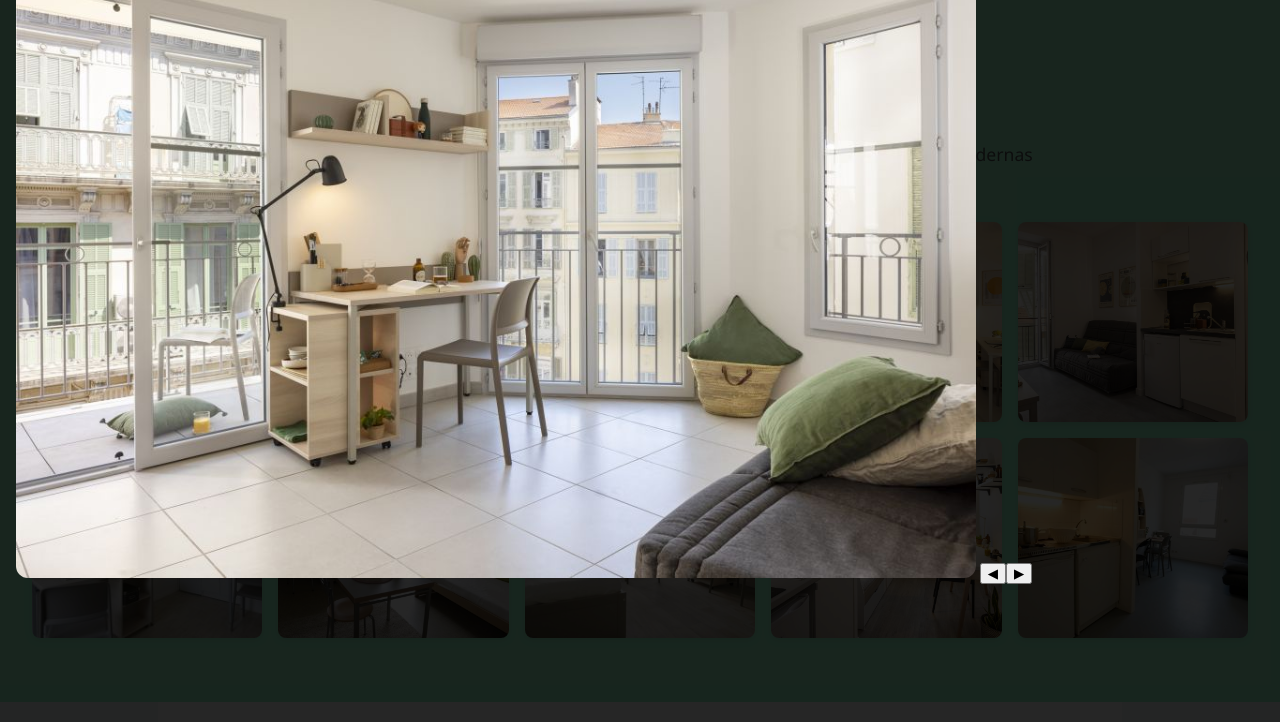
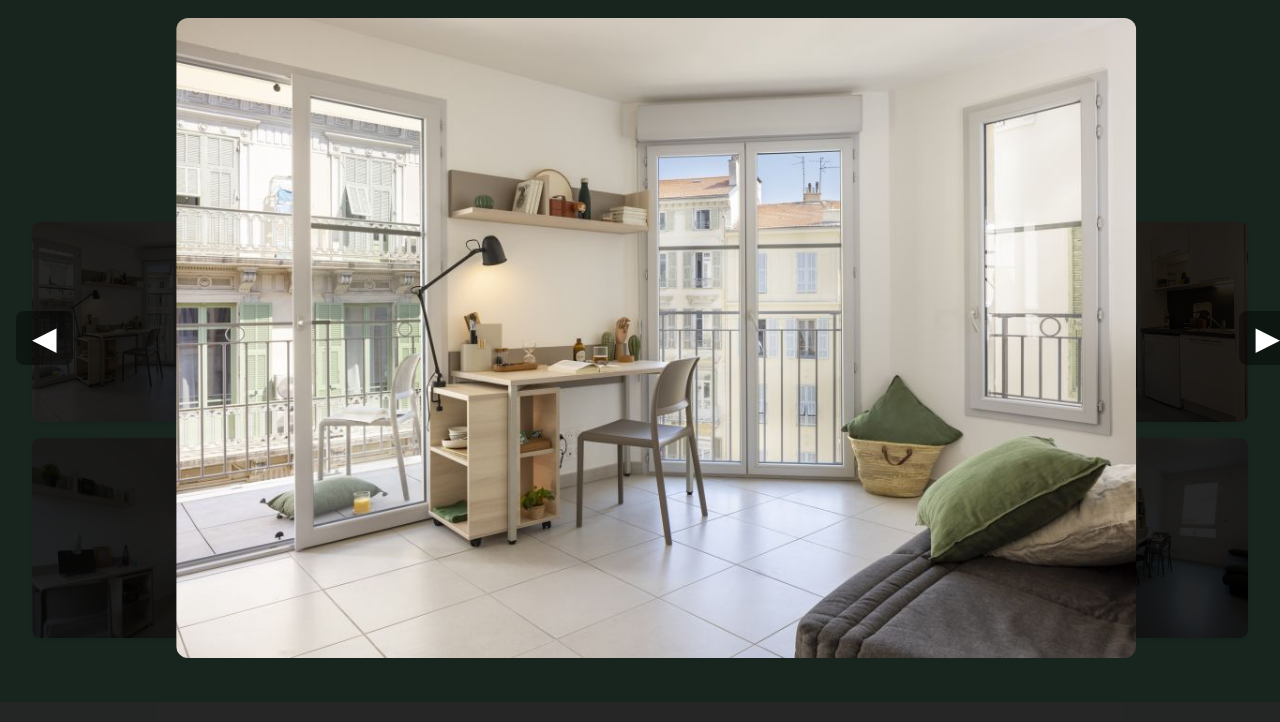
Before and after one commit to dgamay/cloneAirbnb, a plain HTML site: page Front_roomies_cali/index.html in a window 1280 px wide. Both pictures are taken after a click on the picture 147 px from the left and 2432 px from the top of the page. Shown: the part 2110-2832 px from the top of the page. Drawn offline with Linux system fonts and the light colour scheme.

Commit message:
tercera version front con efectos en los botones y trancicion en galeria de imagenes

```diff
--- a/Front_roomies_cali/main.js
+++ b/Front_roomies_cali/main.js
@@ -63,3 +63,10 @@ document.addEventListener("DOMContentLoaded", () => {
   prevBtn.addEventListener("click", showPrevImage);
   nextBtn.addEventListener("click", showNextImage);
 });
+
+// Cerrar lightbox al hacer clic fuera de la imagen
+lightbox.addEventListener("click", (e) => {
+    if (e.target === lightbox) {
+      closeLightbox();
+    }
+  });
--- a/Front_roomies_cali/styles.css
+++ b/Front_roomies_cali/styles.css
@@ -43,7 +43,7 @@ body {
     border-radius: 8px;
     display: inline-block;
     font-weight: 600;
-    width: 10%;
+    width: fit-content;
 
   }
 
@@ -292,14 +292,26 @@ body {
 /*---------------- CONTACT ----------------*/
 
 .contact-section {
-  background-color: #4B9EFF;
+
   padding: 4rem 2rem;
   text-align: center;
+  background-image: url(./assets/images/studying-residence.jpg);
+  background-size: cover;
+  position: relative;
+}
+
+.contact-section::before{
+  background-color: #4B9EFF;
+  position: absolute;
+  content: "";
+  inset: 0;
+  opacity: 80%;
 }
 
 .contact-wrapper {
   max-width: 900px;
   margin: auto;
+  position: relative;
 }
 
 .contact-form {
@@ -379,16 +391,20 @@ body {
     top: 0;
     width: 100%;
     height: 100%;
-    overflow: auto;
+
     background-color: rgba(0,0,0,0.85);
-    justify-content: center;
-    align-items: center;
+
   }
 
   .lightbox-content {
-    max-width: 90%;
-    max-height: 80%;
+    position: absolute;
+    top: 50%;
+    left: 50%;
+    max-width: 90vw;
+    max-height: 80vh;
+    transform: translate(-50%, -50%);
     border-radius: 12px;
+    object-fit: contain;
   }
 
   .lightbox-close {
@@ -400,3 +416,67 @@ body {
     font-weight: bold;
     cursor: pointer;
   }
+
+
+
+/* Contenedor del lightbox ya usa flex para centrar la imagen */
+.lightbox.active {
+  display: block;
+}
+
+/* Botones prev/next */
+.lightbox-prev,
+.lightbox-next {
+  position: absolute;
+  top: 50%;
+  transform: translateY(-50%);
+  font-size: 2rem;
+  color: white;
+  background-color: rgba(0, 0, 0, 0.4);
+  border: none;
+  padding: 0.5rem 1rem;
+  cursor: pointer;
+  border-radius: 8px;
+  z-index: 10000;
+  user-select: none;
+}
+
+.lightbox-prev:hover,
+.lightbox-next:hover {
+  background-color: rgba(0, 0, 0, 0.6);
+}
+
+.lightbox-prev {
+  left: 1rem;
+}
+
+.lightbox-next {
+  right: 1rem;
+}
+
+/* Zoom en botones al pasar el mouse */
+.btn,
+.btn_h,
+.lightbox-prev,
+.lightbox-next,
+.contact-form button[type="submit"] {
+  transition: transform 0.2s ease, box-shadow 0.2s ease;
+}
+
+.btn:hover,
+.btn_h:hover,
+.lightbox-prev:hover,
+.lightbox-next:hover,
+.contact-form button[type="submit"]:hover {
+  transform: scale(1.05);
+  box-shadow: 0 4px 12px rgba(0, 0, 0, 0.15);
+}
+
+/* Efecto de "tap" (clic) para todos los botones */
+.btn:active,
+.btn_h:active,
+.lightbox-prev:active,
+.lightbox-next:active,
+.contact-form button[type="submit"]:active {
+  transform: scale(0.97);
+}
```
Also changed, not shown: Front_roomies_cali/assets/images/GetImage.jpeg (added), Front_roomies_cali/assets/images/studying-residence.jpg (added).
